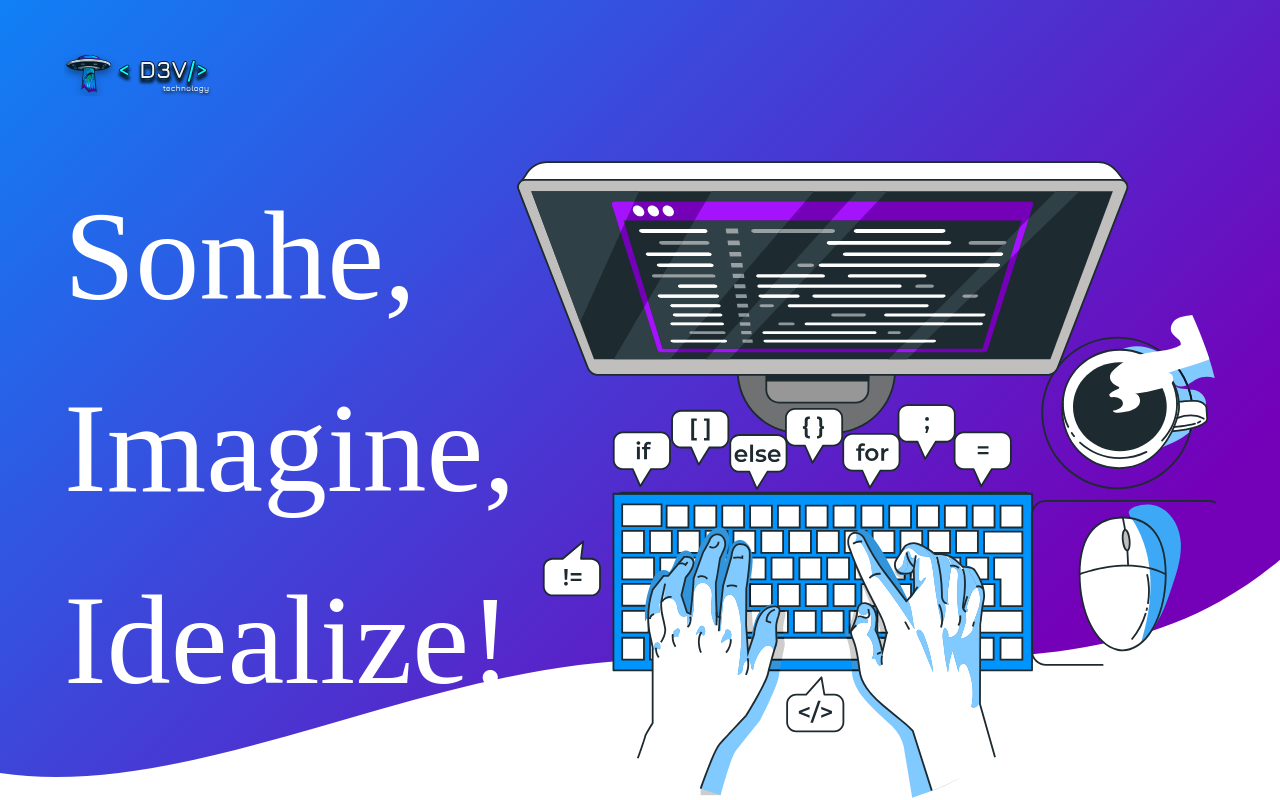
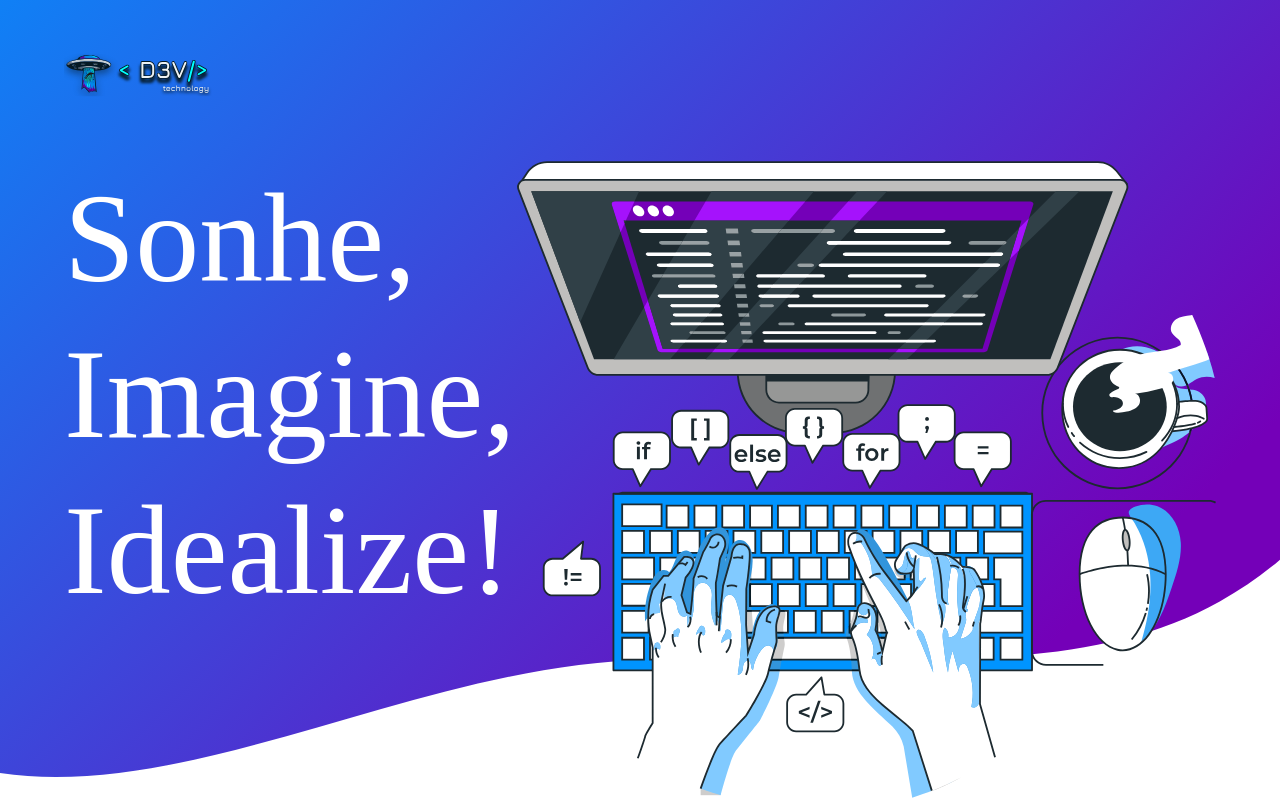
Before and after one commit to d3vtechnology/d3v-website, a Next.js app: page / in a window 1280 px wide. Built offline with nearby package versions, Linux system fonts and the light colour scheme; a web font is replaced by a local one.

Commit message:
fix: homepage layout

```diff
--- a/pages/index.js
+++ b/pages/index.js
@@ -22,9 +22,9 @@ export default function Home() {
 
         <div className="flex flex-col justify-between h-4/5 md:flex-row">
           <div className="flex flex-col justify-start">
-            <h1 className="py-5 text-white text-5xl md:text-9xl py-8">Sonhe,</h1>
-            <h1 className="py-5 text-white text-5xl md:text-9xl py-8">Imagine,</h1>
-            <h1 className="py-5 text-white text-5xl md:text-9xl py-8">Idealize!</h1>
+            <h1 className="py-3.5 text-white text-5xl md:text-9xl py-8">Sonhe,</h1>
+            <h1 className="py-3.5 text-white text-5xl md:text-9xl py-8">Imagine,</h1>
+            <h1 className="py-3.5 text-white text-5xl md:text-9xl py-8">Idealize!</h1>
           </div>
           <Image
             src="/hero.svg"
```
